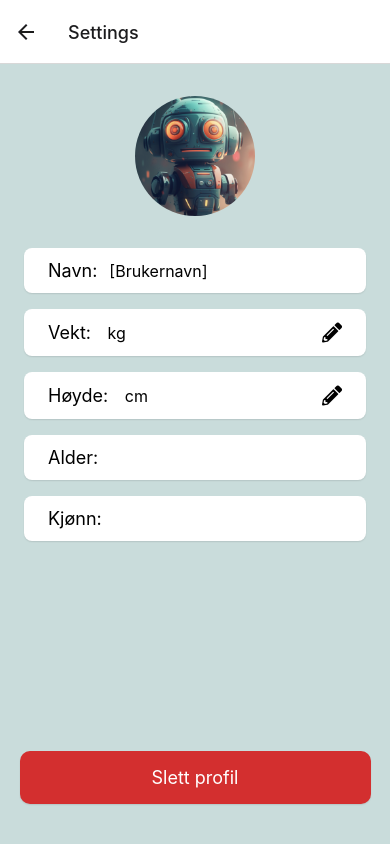
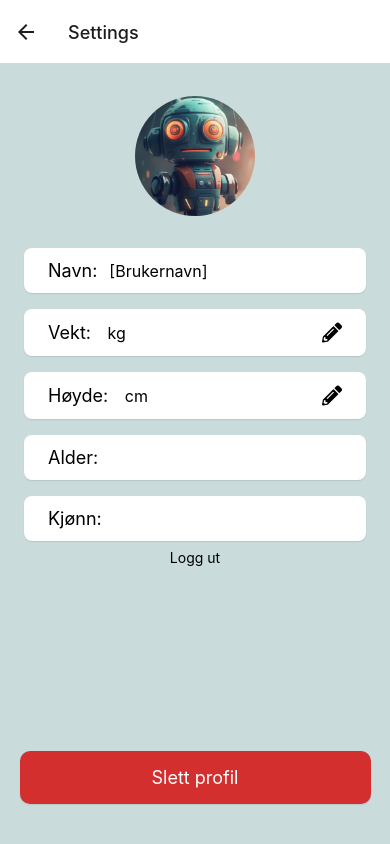
Before and after one commit to TommyS-NO/PhysioFlow-Prototype, a React Native app in the folder frontend/: screen /SettingsScreen in a window 390 px wide. Built offline with nearby package versions, Linux system fonts and the light colour scheme; no server answers.

Commit message:
Added logout function on this site

```diff
--- a/frontend/Screens/SettingsScreen.tsx
+++ b/frontend/Screens/SettingsScreen.tsx
@@ -17,6 +17,7 @@ import {
 } from "../Services/Firebase/FirebaseConfig";
 import Icon from "react-native-vector-icons/FontAwesome5";
 import { styles } from "../Styles/Settings_Style";
+import { signOut } from "firebase/auth";
 import { theme } from "../theme";
 
 type SettingsNavigationProp = StackNavigationProp<
@@ -189,9 +190,19 @@ const SettingsScreen: React.FC = () => {
 		</View>
 	);
 
+	const handleSignOut = async () => {
+		try {
+			await signOut(auth);
+			navigation.navigate("Front");
+		} catch (error) {
+			Alert.alert("Feil", `Noe gikk galt under utlogging.: ${error.message}`);
+		}
+	};
+
 	return (
 		<View style={styles.container}>
 			<View style={{ flex: 1, alignItems: "center", width: "100%" }}>
+
 				<View style={styles.imageContainer}>
 					<Image
 						source={require("../Assets/Robot_1.png")}
@@ -216,13 +227,19 @@ const SettingsScreen: React.FC = () => {
 					/>
 					<NonEditableField label="Alder:" value={userProfile.age} />
 					<NonEditableField label="Kjønn:" value={userProfile.gender} />
+
 				</View>
+				<TouchableOpacity style={styles.logoutButton} onPress={handleSignOut}>
+				<Text style={styles.logoutButtonText}>Logg ut</Text>
+			</TouchableOpacity>
 			</View>
 			<TouchableOpacity
 				style={[styles.menuItem, styles.deleteButton]}
 				onPress={() => navigation.navigate("DeleteUserScreen")}
 			>
+
 				<Text style={styles.deleteButtonText}>Slett profil</Text>
+
 			</TouchableOpacity>
 		</View>
 	);
```
